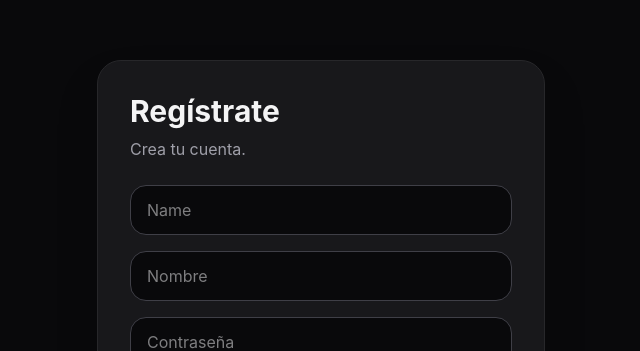
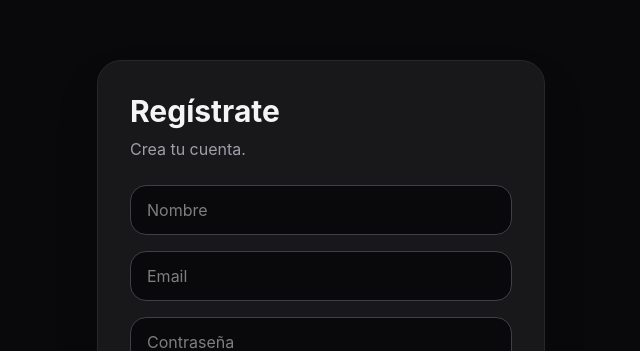
Before and after one commit to iguii/task-manager-monorepo, a React (Vite) app: page /register in a window 1280 px wide. Shown: the part 116-467 px from the top of the page, without its empty margins (319-959 px from the left). Built offline with nearby package versions, Linux system fonts and the light colour scheme.

Commit message:
Quickfix: Typo in placeholders

```diff
--- a/src/pages/RegisterPage.tsx
+++ b/src/pages/RegisterPage.tsx
@@ -31,7 +31,7 @@ const RegisterPage = () => {
                 <div className="space-y-4">
                     <input
                         type="text"
-                        placeholder="Name"
+                        placeholder="Nombre"
                         value={name}
                         onChange={(e) => setName(e.target.value)}
                         className="w-full rounded-2xl border border-zinc-700 bg-zinc-950 px-4 py-3 text-zinc-100 outline-none focus:border-cyan-400"
@@ -39,7 +39,7 @@ const RegisterPage = () => {
 
                     <input
                         type="email"
-                        placeholder="Nombre"
+                        placeholder="Email"
                         value={email}
                         onChange={(e) => setEmail(e.target.value)}
                         className="w-full rounded-2xl border border-zinc-700 bg-zinc-950 px-4 py-3 text-zinc-100 outline-none focus:border-cyan-400"
```
